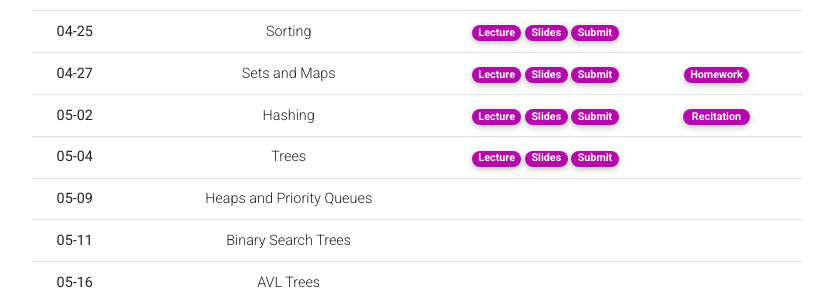
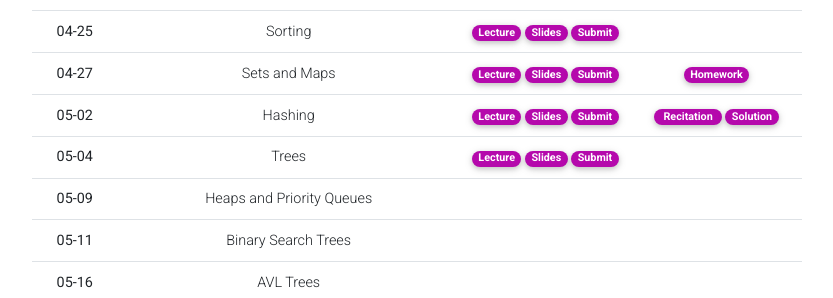
Before and after one commit to Uehwan/Uehwan.github.io, a Jekyll site: the page built from _teaching/datastruct23sp.md, in a window 1280 px wide and 900 px high, scrolled down 1622 px. Shown: the part 150-448 px from the top of the window, without its empty margins (223-1056 px from the left). Built offline with Jekyll 4.4.1, drawn with Linux system fonts in a browser that asks for light colours; nearby versions of some CDN libraries; comment, search, counter and statistics services are not loaded; a style sheet for code colours, icons or effects is not loaded.

Commit message:
23-05-03 reci

```diff
--- a/_teaching/datastruct23sp.md
+++ b/_teaching/datastruct23sp.md
@@ -272,7 +272,7 @@
       </td>
       <td>
         <a href="https://colab.research.google.com/drive/1O_s2E7SStwsP0DPYNnkVrD1uN6JCzSPu?usp=sharing" target="_blank" class="badge badge-pill" style="background-color:#B509AC;">&nbsp;Recitation&nbsp;</a>
-        <!--a href="https://colab.research.google.com/drive/1gRNMsgBKA2hXzE6bEDwtpcdjbgxCc6t1?usp=sharing" target="_blank" class="badge badge-pill" style="background-color:#B509AC;">Solution</a-->
+        <a href="https://colab.research.google.com/drive/1WVyXUSCvwOKnZwbs5ELoGk7GnxPs1gpp?usp=sharing" target="_blank" class="badge badge-pill" style="background-color:#B509AC;">Solution</a>
       </td>
     </tr>
     <tr style="border-bottom: 1.5px solid lightgrey;">
```
